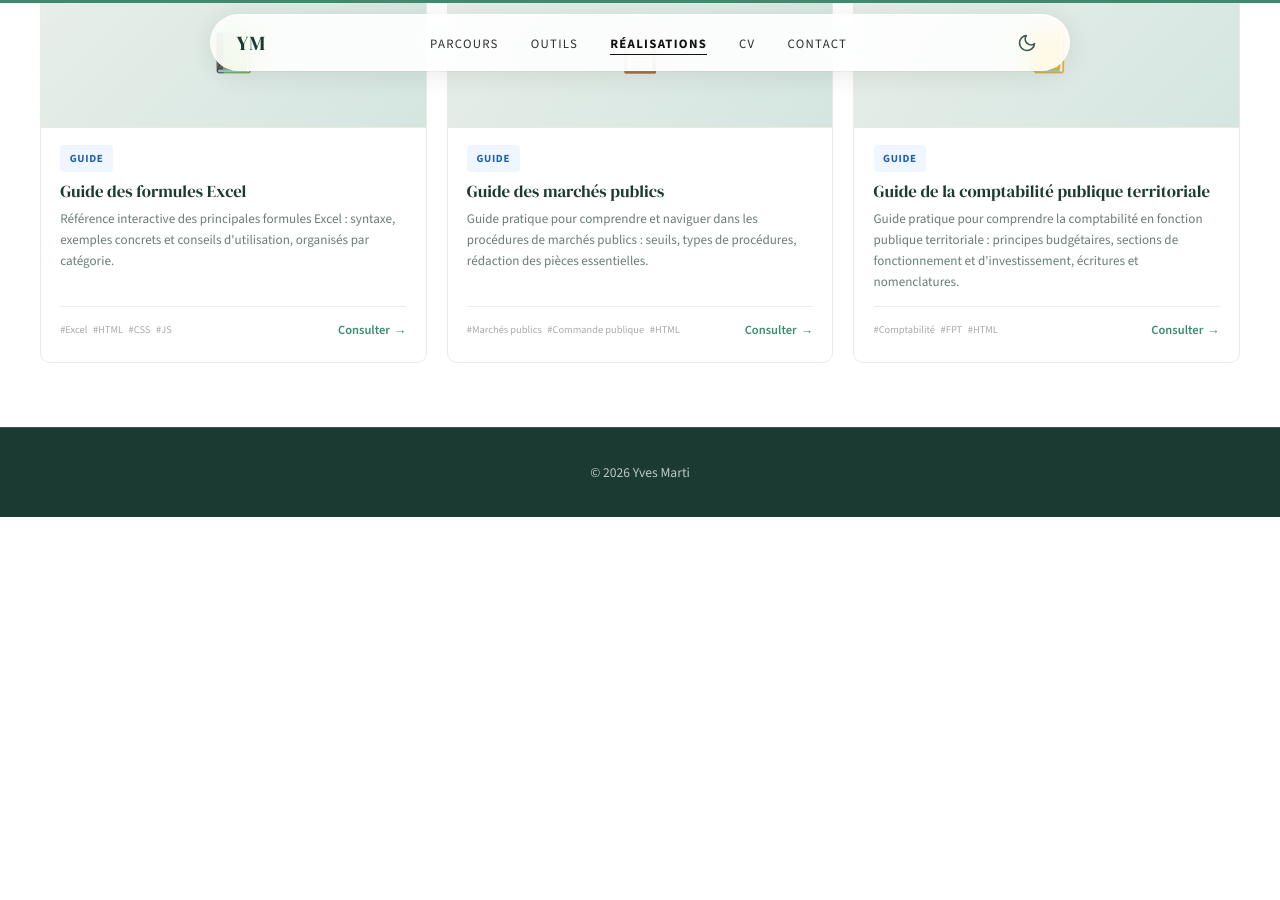
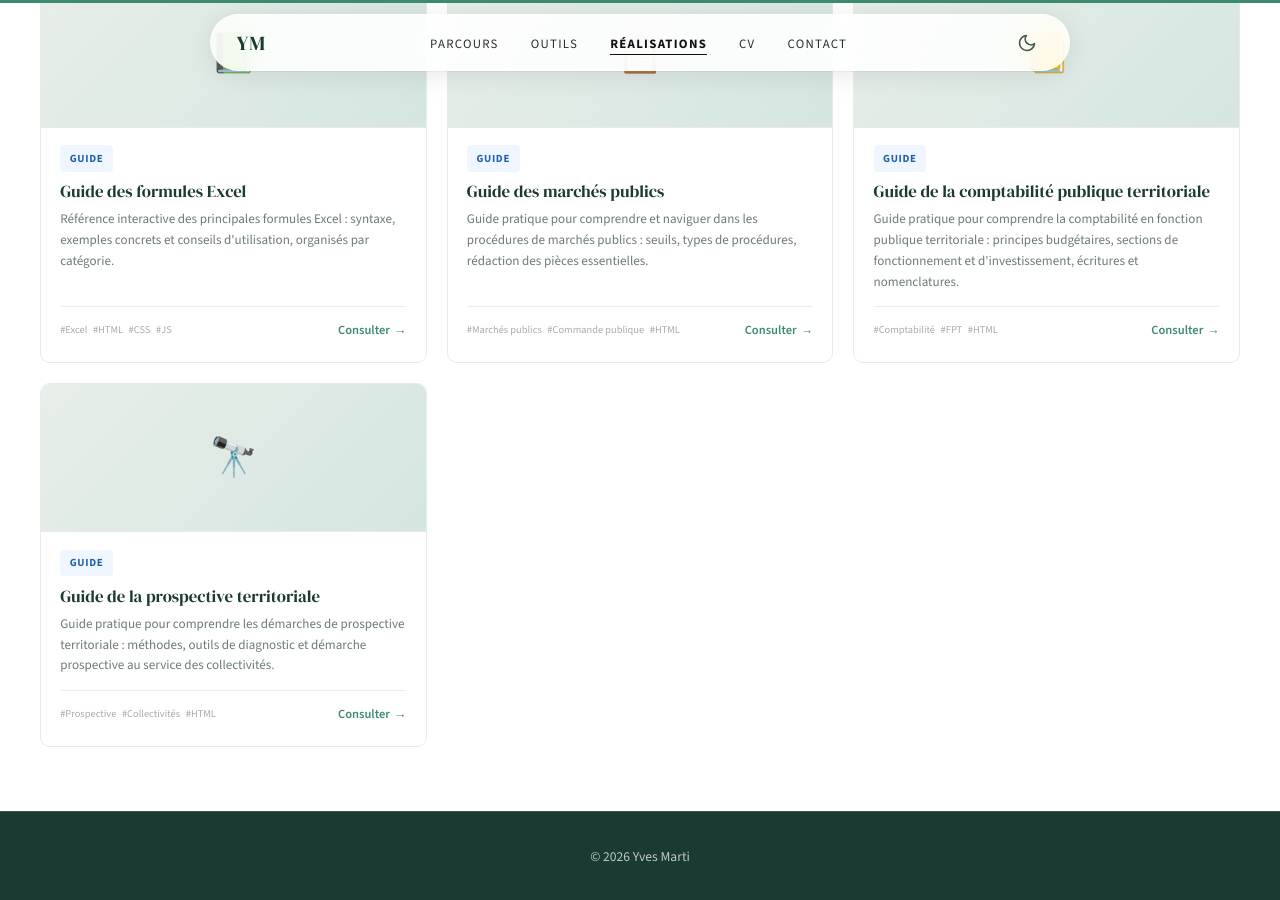
Before and after one commit to yvesmarti/yvesmarti.github.io, a Jekyll site: the page built from realisations/index.html, in a window 1280 px wide and 900 px high, scrolled down 1773 px. Built offline with Jekyll 4.4.1, drawn with Linux system fonts in a browser that asks for light colours; before the commit the page ends 2290 px from its top, so only the background shows below that.

Commit message:
Ajoute le guide prospective territoriale aux réalisations

```diff
--- a/_data/realisations.yml
+++ b/_data/realisations.yml
@@ -97,3 +97,11 @@
   emoji: "🔀"
   url: "/outils/sankey-builder.html"
   featured: true
+
+- id: 13
+  title: "Guide de la prospective territoriale"
+  desc: "Guide pratique pour comprendre les démarches de prospective territoriale : méthodes, outils de diagnostic et démarche prospective au service des collectivités."
+  type: "guide"
+  tags: ["Prospective", "Collectivités", "HTML"]
+  emoji: "🔭"
+  url: "https://yvesmarti.fr/prospective-territoriale/"
```
